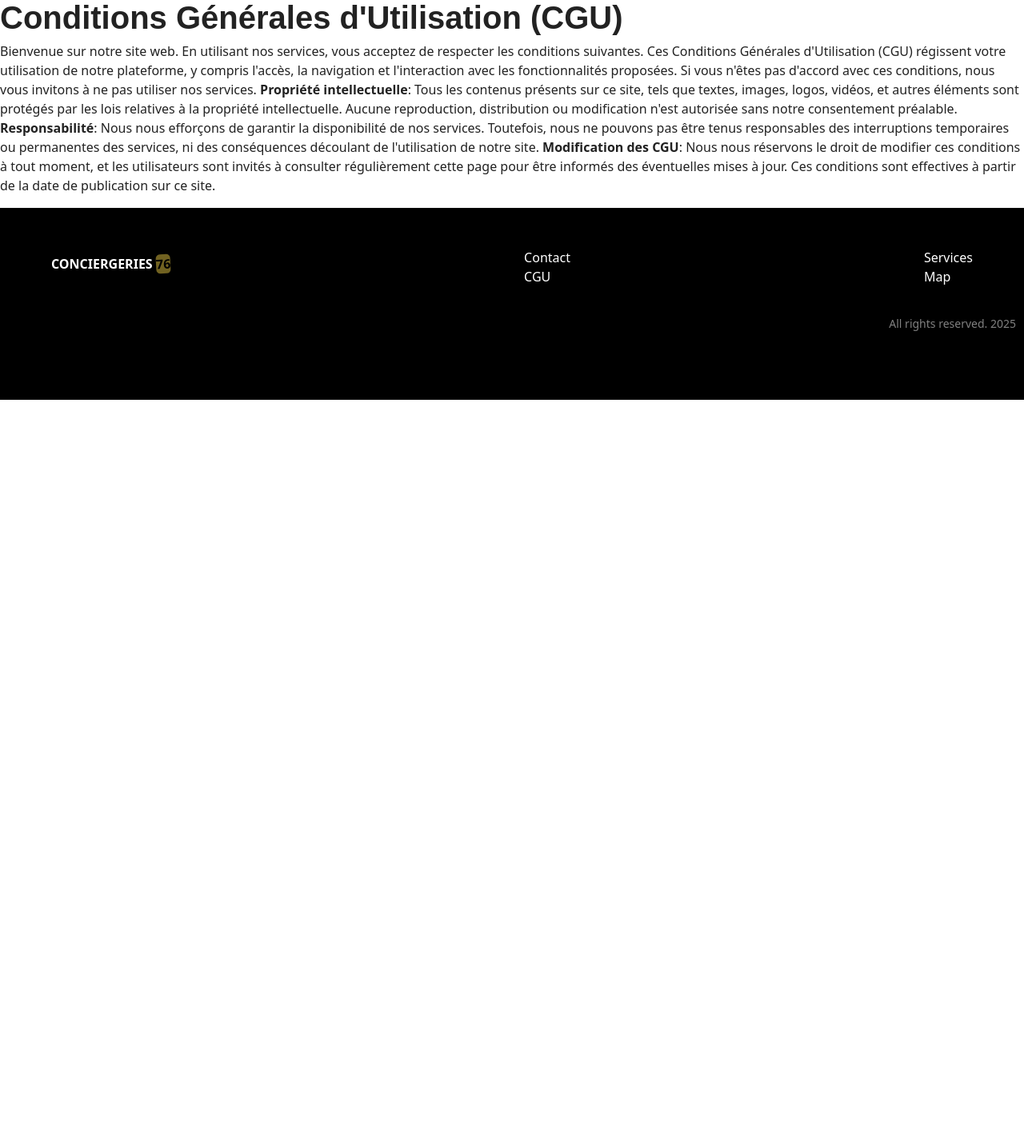
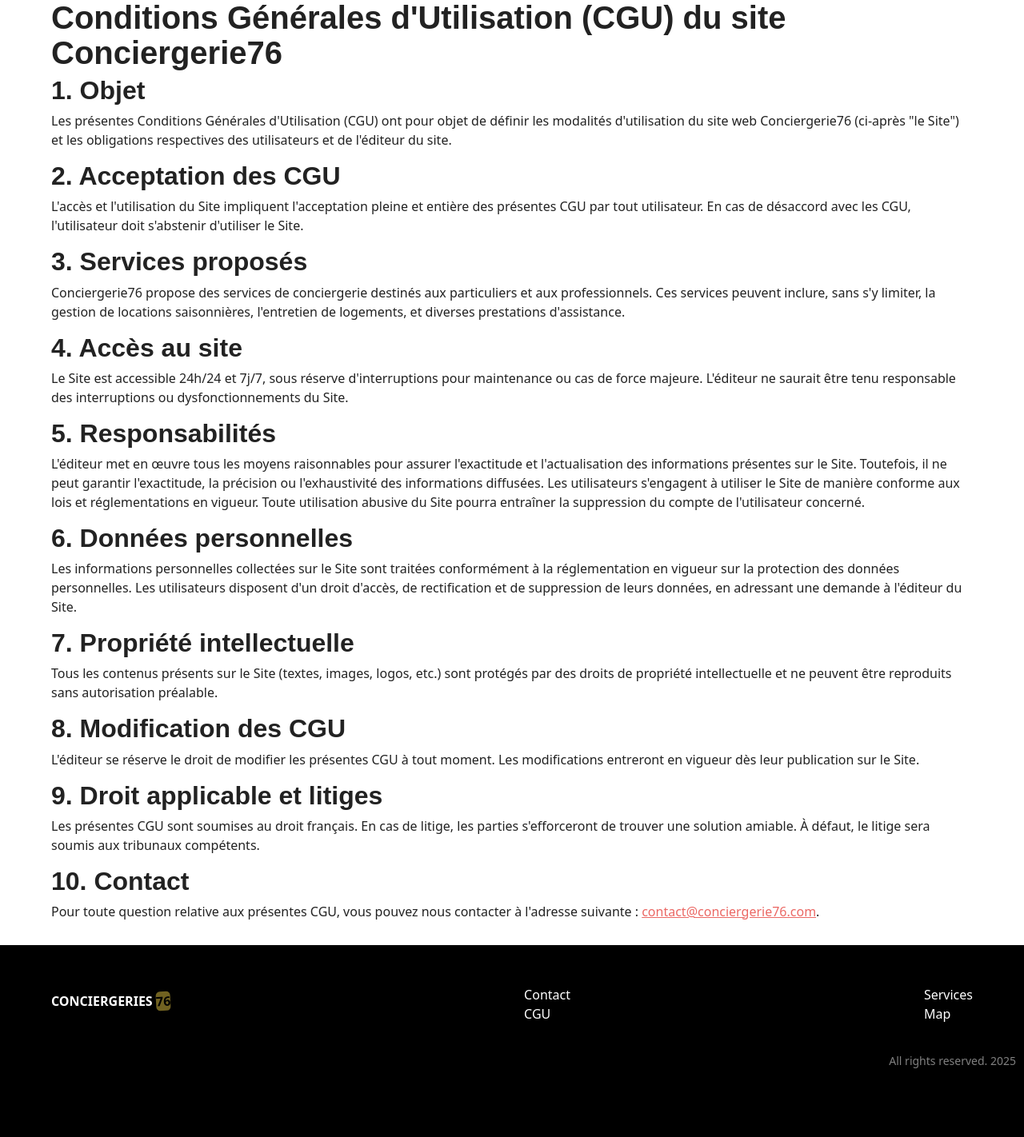
Before and after one commit to elledevelope/conciergerie76, a Symfony app: template templates/cgu/index.html.twig in a window 1280 px wide. Shown: the part 61-1483 px from the top of the page at 80% size. Before the commit the page ends 561 px from the top, so only its background shows below. Run offline with Twig, Linux system fonts and the light colour scheme; the template is opened without the code that fills it, so the values that code supplies are empty; some libraries are stand-ins or nearby versions; some web fonts are replaced.

Commit message:
Update text and style CGU

```diff
--- a/templates/cgu/index.html.twig
+++ b/templates/cgu/index.html.twig
@@ -1,30 +1,62 @@
 {% extends 'base.html.twig' %}
 
-{% block title %}Hello CguController!{% endblock %}
+{% block title %}Conditions Générales d'Utilisation{% endblock %}
 
 {% block body %}
+<main>
+    <section>
+        <h1>Conditions Générales d'Utilisation (CGU) du site Conciergerie76</h1>
 
-{# templates/cgu/index.html.twig #}
-<h1>Conditions Générales d'Utilisation (CGU)</h1>
+        <h2>1. Objet</h2>
+        <p>Les présentes Conditions Générales d'Utilisation (CGU) ont pour objet de définir les modalités
+            d'utilisation du site web Conciergerie76 (ci-après "le Site") et les obligations respectives des
+            utilisateurs et de l'éditeur du site.</p>
 
-<p>
-    Bienvenue sur notre site web. En utilisant nos services, vous acceptez de respecter les conditions suivantes.
-    Ces Conditions Générales d'Utilisation (CGU) régissent votre utilisation de notre plateforme, y compris l'accès,
-    la navigation et l'interaction avec les fonctionnalités proposées. Si vous n'êtes pas d'accord avec ces conditions,
-    nous vous invitons à ne pas utiliser nos services.
+        <h2>2. Acceptation des CGU</h2>
+        <p>L'accès et l'utilisation du Site impliquent l'acceptation pleine et entière des présentes CGU par tout
+            utilisateur. En cas de désaccord avec les CGU, l'utilisateur doit s'abstenir d'utiliser le Site.</p>
 
-    <strong>Propriété intellectuelle</strong>: Tous les contenus présents sur ce site, tels que textes, images, logos, vidéos,
-    et autres éléments sont protégés par les lois relatives à la propriété intellectuelle. Aucune reproduction,
-    distribution ou modification n'est autorisée sans notre consentement préalable.
+        <h2>3. Services proposés</h2>
+        <p>Conciergerie76 propose des services de conciergerie destinés aux particuliers et aux professionnels. Ces
+            services peuvent inclure, sans s'y limiter, la gestion de locations saisonnières, l'entretien de
+            logements, et diverses prestations d'assistance.</p>
 
-    <strong>Responsabilité</strong>: Nous nous efforçons de garantir la disponibilité de nos services. Toutefois, nous
-    ne pouvons pas être tenus responsables des interruptions temporaires ou permanentes des services, ni des conséquences
-    découlant de l'utilisation de notre site.
+        <h2>4. Accès au site</h2>
+        <p>Le Site est accessible 24h/24 et 7j/7, sous réserve d'interruptions pour maintenance ou cas de force
+            majeure. L'éditeur ne saurait être tenu responsable des interruptions ou dysfonctionnements du Site.</p>
 
-    <strong>Modification des CGU</strong>: Nous nous réservons le droit de modifier ces conditions à tout moment,
-    et les utilisateurs sont invités à consulter régulièrement cette page pour être informés des éventuelles mises à jour.
+        <h2>5. Responsabilités</h2>
+        <p>L'éditeur met en œuvre tous les moyens raisonnables pour assurer l'exactitude et l'actualisation des
+            informations présentes sur le Site. Toutefois, il ne peut garantir l'exactitude, la précision ou
+            l'exhaustivité des informations diffusées. Les utilisateurs s'engagent à utiliser le Site de manière
+            conforme aux lois et réglementations en vigueur. Toute utilisation abusive du Site pourra entraîner la
+            suppression du compte de l'utilisateur concerné.</p>
 
-    Ces conditions sont effectives à partir de la date de publication sur ce site.
-</p>
+        <h2>6. Données personnelles</h2>
+        <p>Les informations personnelles collectées sur le Site sont traitées conformément à la réglementation en
+            vigueur sur la protection des données personnelles. Les utilisateurs disposent d'un droit d'accès, de
+            rectification et de suppression de leurs données, en adressant une demande à l'éditeur du Site.</p>
+
+        <h2>7. Propriété intellectuelle</h2>
+        <p>Tous les contenus présents sur le Site (textes, images, logos, etc.) sont protégés par des droits de
+            propriété intellectuelle et ne peuvent être reproduits sans autorisation préalable.</p>
+
+        <h2>8. Modification des CGU</h2>
+        <p>L'éditeur se réserve le droit de modifier les présentes CGU à tout moment. Les modifications entreront en
+            vigueur dès leur publication sur le Site.</p>
+
+        <h2>9. Droit applicable et litiges</h2>
+        <p>Les présentes CGU sont soumises au droit français. En cas de litige, les parties s'efforceront de trouver
+            une solution amiable. À défaut, le litige sera soumis aux tribunaux compétents.</p>
+
+        <h2>10. Contact</h2>
+        <p>Pour toute question relative aux présentes CGU, vous pouvez nous contacter à l'adresse suivante :
+            <a href="mailto:contact@conciergerie76.com">contact@conciergerie76.com</a>.
+        </p>
+
+
+
+    </section>
+</main>
 
 {% endblock %}
--- a/templates/partials/_footer.html.twig
+++ b/templates/partials/_footer.html.twig
@@ -10,11 +10,11 @@
             class="span-logo">76</span></a>
         <ul>
             <li>
-                <a type="button" href="app_contact">Contact</a>
+                <a type="button" href="{{path("app_contact")}}">Contact</a>
             </li>
 
             <li>
-                <a type="button" href="app_cgu">CGU</a>
+                <a type="button" href="{{path("app_cgu")}}">CGU</a>
             </li>
         </ul>
         <ul>
```
